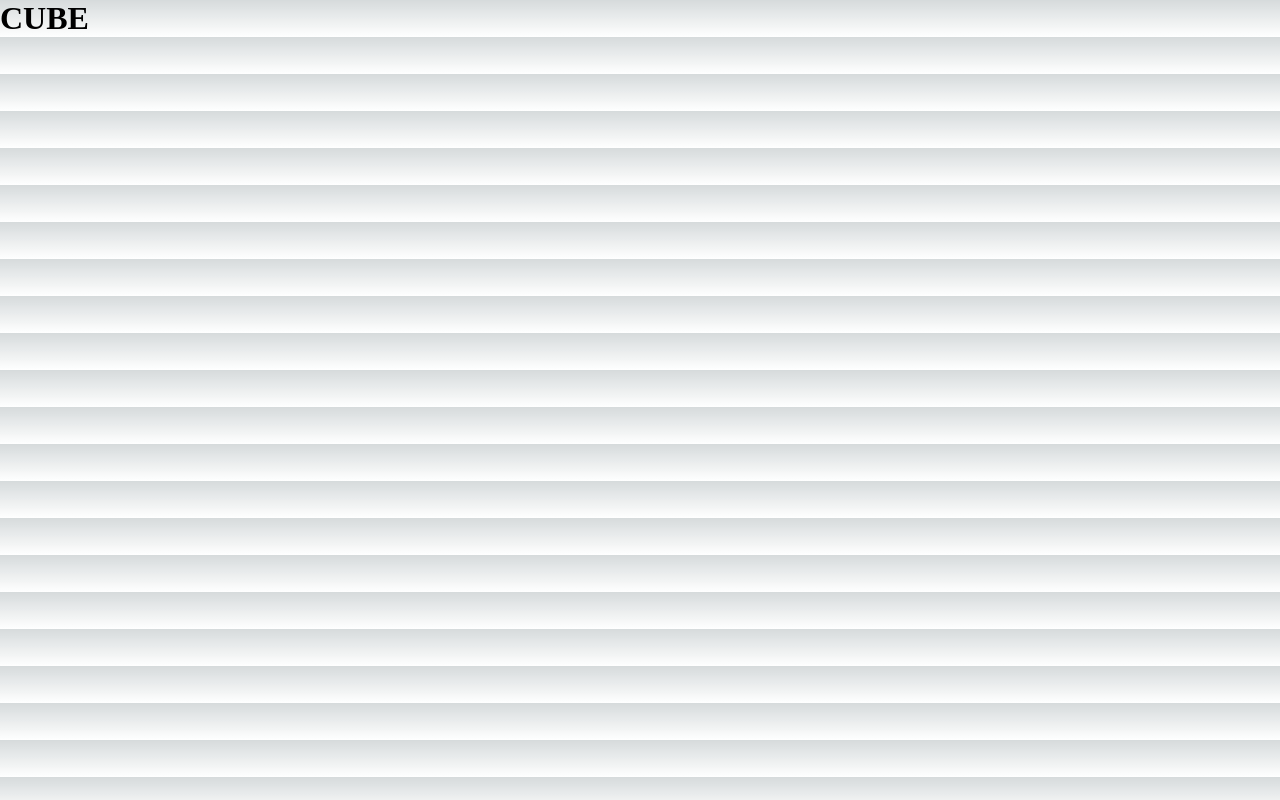
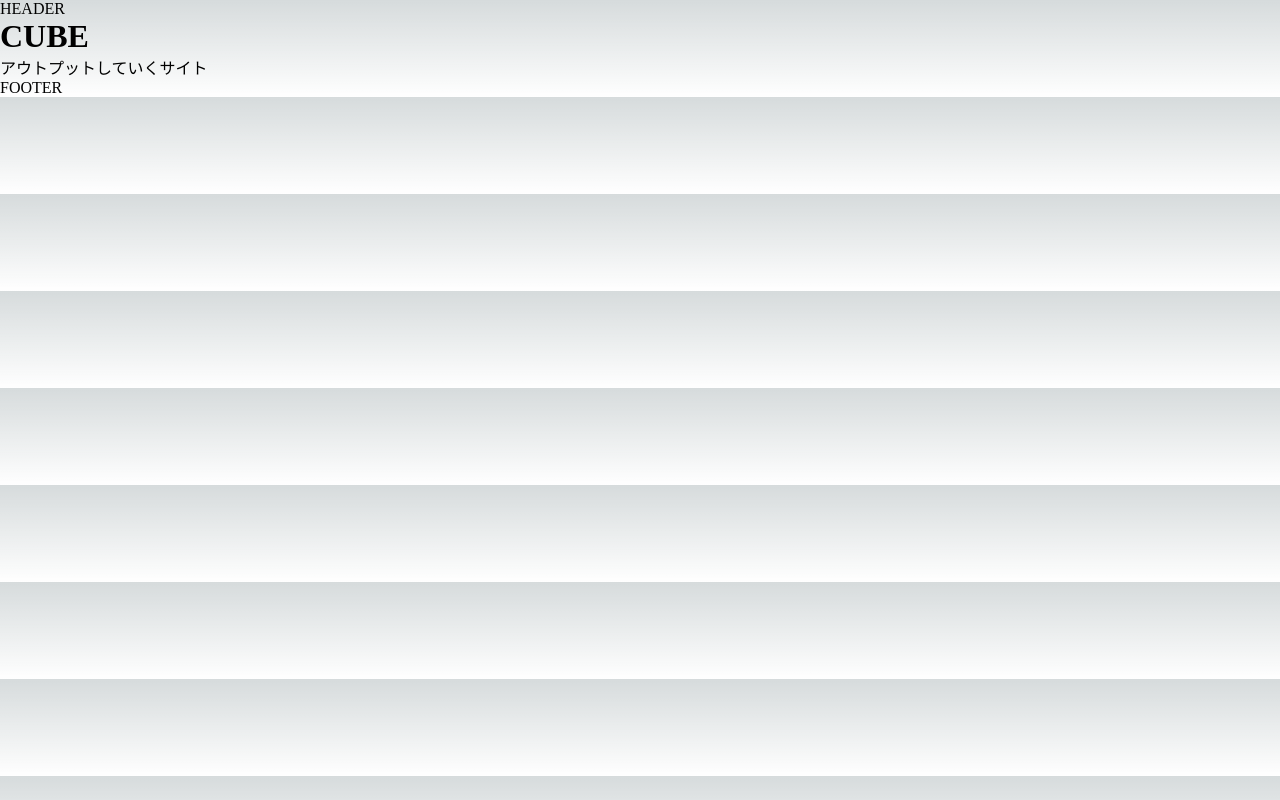
Before and after one commit to s23017/blog2, a Next.js app: page / in a window 1280 px wide. Built offline with nearby package versions, Linux system fonts and the light colour scheme.

Commit message:
1.7 finish
1.7完了

```diff
--- a/pages/index.js
+++ b/pages/index.js
@@ -1,5 +1,17 @@
 const Home = () => {
-  return <h1>CUBE</h1>
+  return (
+    <>
+      <header>HEADER</header>
+      <main>
+        <div>
+          <h1>CUBE</h1>
+          <p>アウトプットしていくサイト</p>
+        </div>
+      </main>
+
+      <footer>FOOTER</footer>
+    </>
+  )
 }
 
 export default Home
```
